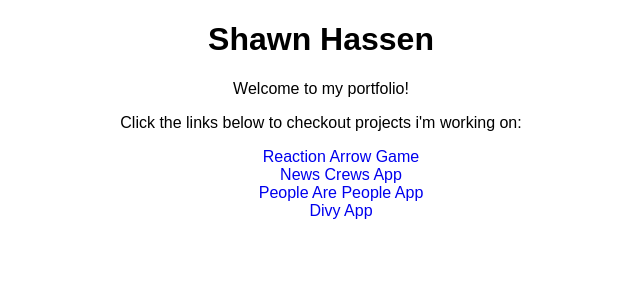
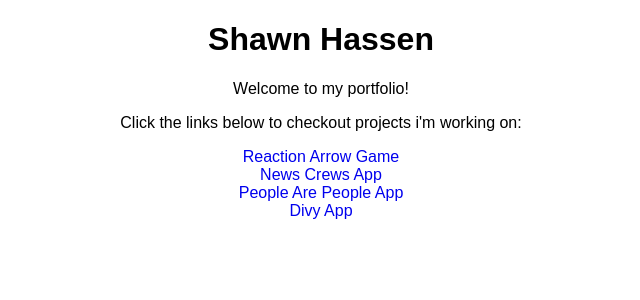
Before and after one commit to shassen/portfolio, a React (Create React App) app: page / in a window 1280 px wide. Shown: the top 300 px of the page, without its empty margins (319-959 px from the left). Built offline with nearby package versions, Linux system fonts and the light colour scheme; the HTML template or start-up script is replaced by a standard one.

Commit message:
replaced ul tags with divs

```diff
--- a/src/App.jsx
+++ b/src/App.jsx
@@ -8,12 +8,12 @@ class App extends Component {
         <h1>Shawn Hassen</h1>
         <p>Welcome to my portfolio!</p>
         <p>Click the links below to checkout projects i'm working on:</p>
-        <ul>
+        <div>
           <a href="https://shassen.github.io/reaction-arrow-project1/">Reaction Arrow Game</a>
           <a href="https://floating-waters-77222.herokuapp.com/auth/login">News Crews App</a>
           <a href="http://earthy-lunch.surge.sh/">People Are People App</a>
           <a href="http://voracious-sticks.surge.sh/">Divy App</a>
-        </ul>
+        </div>
       </div>
     );
   }
```
